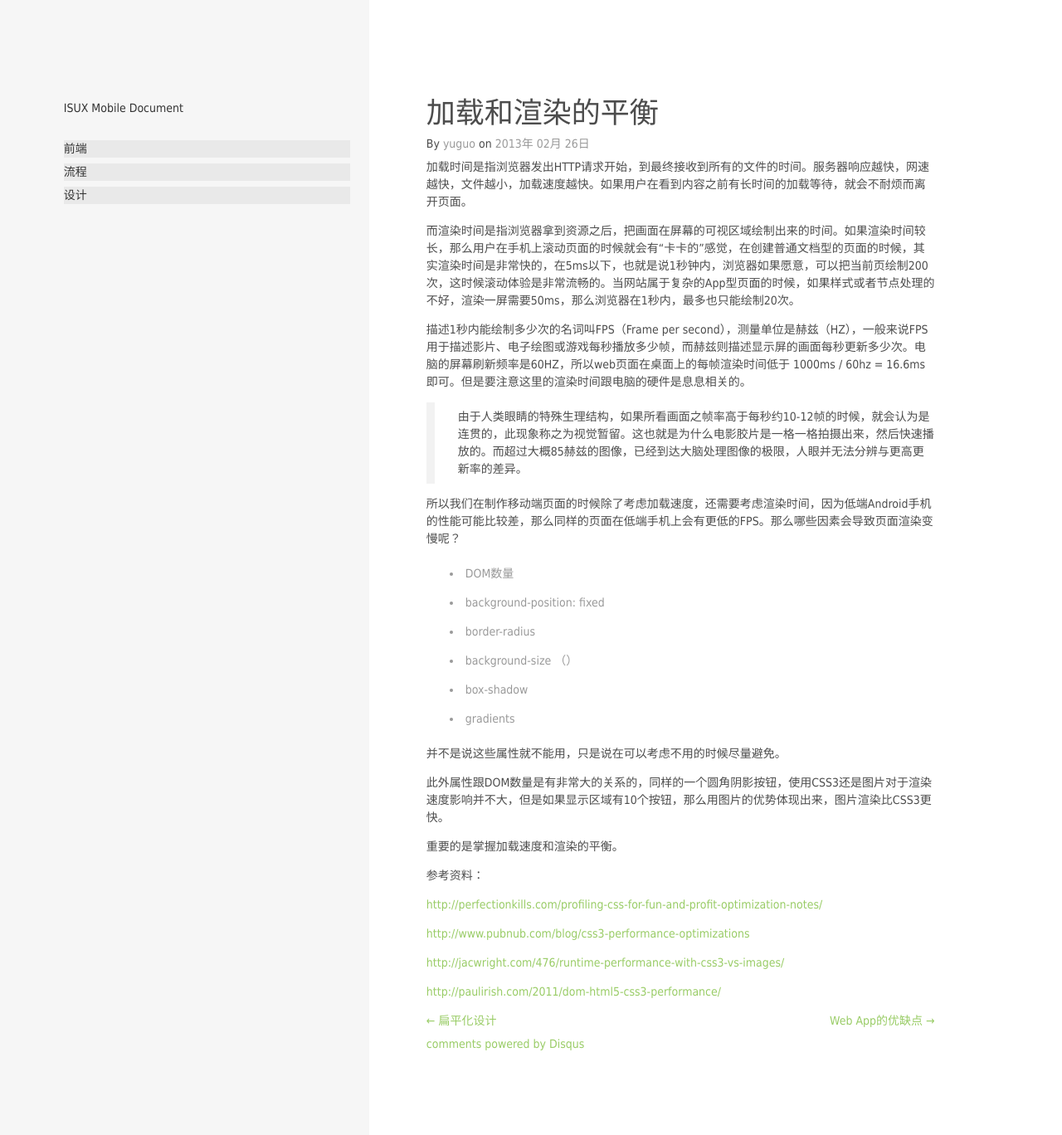
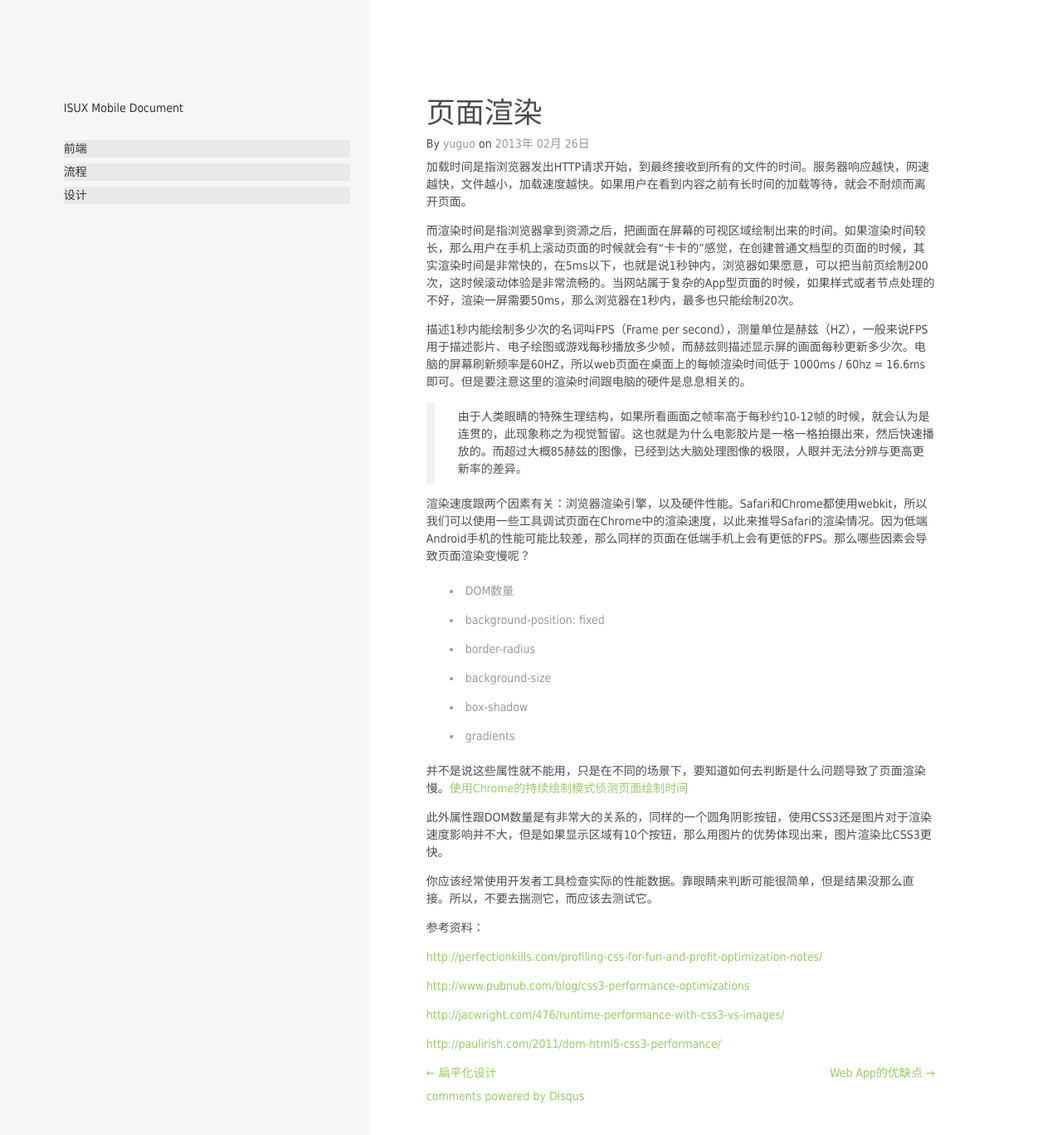
Before and after one commit to isux-mobile/isux-mobile.github.com, a Jekyll site: the page built from _posts/2013-02-26-speed-and-performance.md, in a window 1280 px wide and 1400 px high. Shown: the top 1368 px of the window at 83% size. Built offline with Jekyll 4.4.1, drawn with Linux system fonts in a browser that asks for light colours; comment, search, counter and statistics services are not loaded.

```diff
--- a/_posts/2013-02-26-speed-and-performance.md
+++ b/_posts/2013-02-26-speed-and-performance.md
@@ -1,6 +1,6 @@
 ---
 layout: post
-title: 加载和渲染的平衡
+title: 页面渲染
 date: 2013-02-26 14:35
 comments: true
 categories: [前端]
@@ -15,20 +15,20 @@ author: yuguo
 
 > 由于人类眼睛的特殊生理结构，如果所看画面之帧率高于每秒约10-12帧的时候，就会认为是连贯的，此现象称之为视觉暂留。这也就是为什么电影胶片是一格一格拍摄出来，然后快速播放的。而超过大概85赫兹的图像，已经到达大脑处理图像的极限，人眼并无法分辨与更高更新率的差异。
 
-所以我们在制作移动端页面的时候除了考虑加载速度，还需要考虑渲染时间，因为低端Android手机的性能可能比较差，那么同样的页面在低端手机上会有更低的FPS。那么哪些因素会导致页面渲染变慢呢？
+渲染速度跟两个因素有关：浏览器渲染引擎，以及硬件性能。Safari和Chrome都使用webkit，所以我们可以使用一些工具调试页面在Chrome中的渲染速度，以此来推导Safari的渲染情况。因为低端Android手机的性能可能比较差，那么同样的页面在低端手机上会有更低的FPS。那么哪些因素会导致页面渲染变慢呢？
 
 * DOM数量
 * background-position: fixed
 * border-radius
-* background-size （）
+* background-size
 * box-shadow
 * gradients
 
-并不是说这些属性就不能用，只是说在可以考虑不用的时候尽量避免。
+并不是说这些属性就不能用，只是在不同的场景下，要知道如何去判断是什么问题导致了页面渲染慢。[使用Chrome的持续绘制模式侦测页面绘制时间](http://yuguo.us/weblog/continuous-painting-mode/)
 
 此外属性跟DOM数量是有非常大的关系的，同样的一个圆角阴影按钮，使用CSS3还是图片对于渲染速度影响并不大，但是如果显示区域有10个按钮，那么用图片的优势体现出来，图片渲染比CSS3更快。
 
-重要的是掌握加载速度和渲染的平衡。
+你应该经常使用开发者工具检查实际的性能数据。靠眼睛来判断可能很简单，但是结果没那么直接。所以，不要去揣测它，而应该去测试它。
 
 参考资料：
 
```
Also changed, not shown: _posts/2013-01-29-debug.md (renamed from _posts/2013-01-29-favicon.md, +0 -13 lines), _posts/2013-03-04-ios-and-fiddler.md (added, +27 -0 lines).
